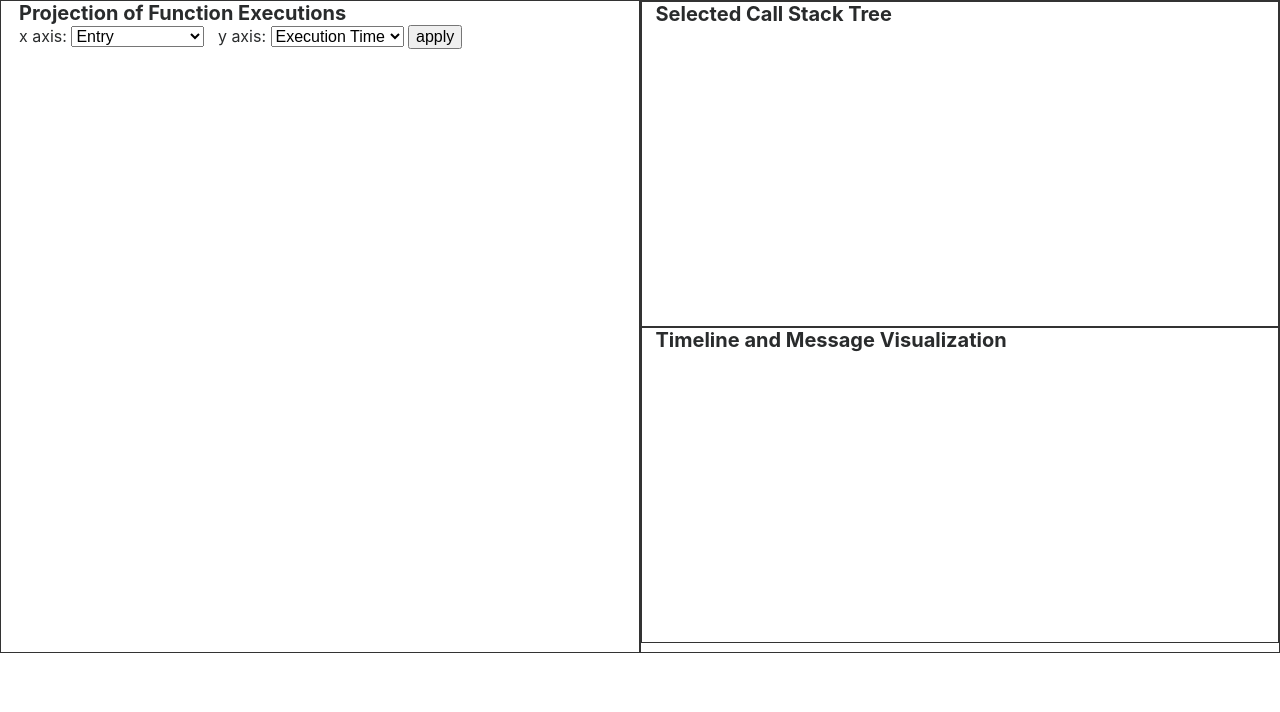
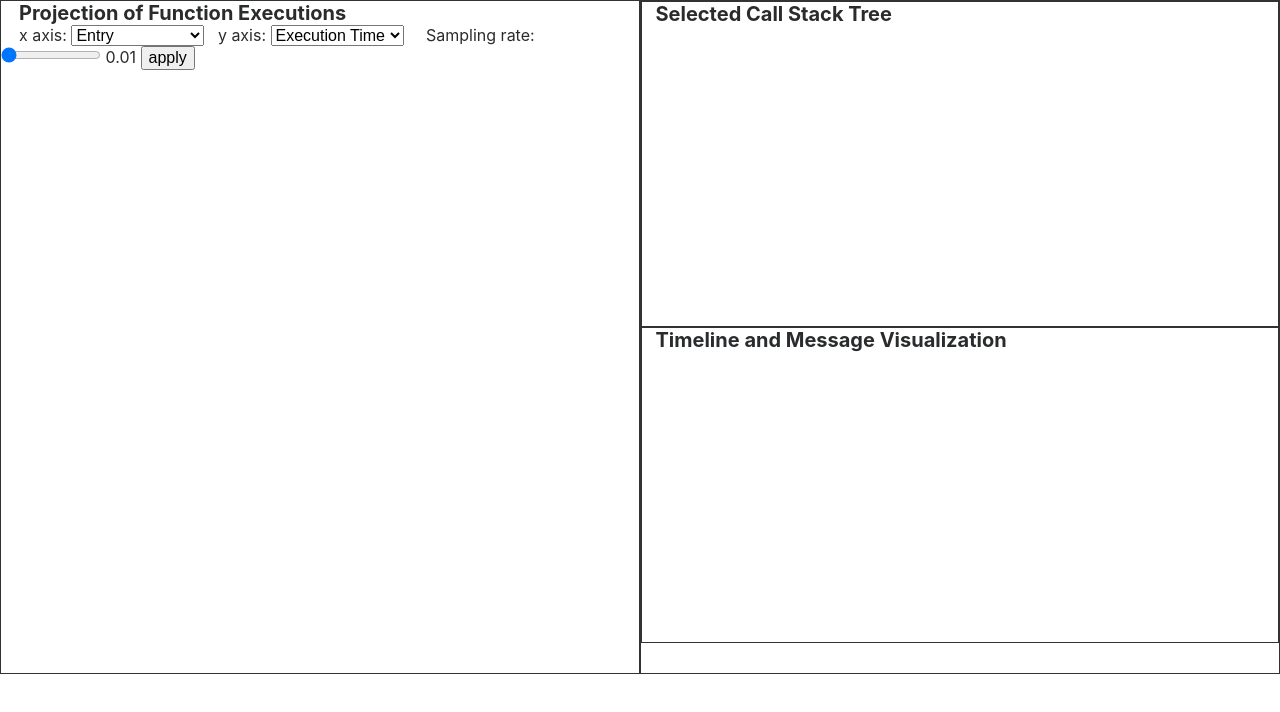
Before and after one commit to CODARcode/ChimbukoVisualization, a plain HTML site: page web/index.html in a window 1280 px wide. Drawn offline with Linux system fonts and the light colour scheme; no server answers.

Commit message:
add slider

```diff
--- a/web/index.html
+++ b/web/index.html
@@ -39,6 +39,11 @@
                     <option value="2">Rank#.Thread#</option>
                     <option value="3">Exit</option>
                 </select>
+                <div class="srate_container">
+                    &nbsp; &nbsp; Sampling rate:
+                    <input type="range" min="0.01" max="1" value="0.01" step="0.01" class="sampling-rate-slider" id="srate">
+                    <span id="srate_val">0.01</span>
+                </div>
                 <button id="apply" type="button"> apply </button>
                 <div class="nopadding" style="width: 750px;">
                     <svg id="overview" class="scatterplot"></svg>
--- a/web/static/js/styles.css
+++ b/web/static/js/styles.css
@@ -99,3 +99,9 @@ text {
     width: 550px;
     height: 550px;
 }
+.srate_container {
+    display: inline;
+}
+.sampling-rate-slider {
+    width: 100px;
+}
```
